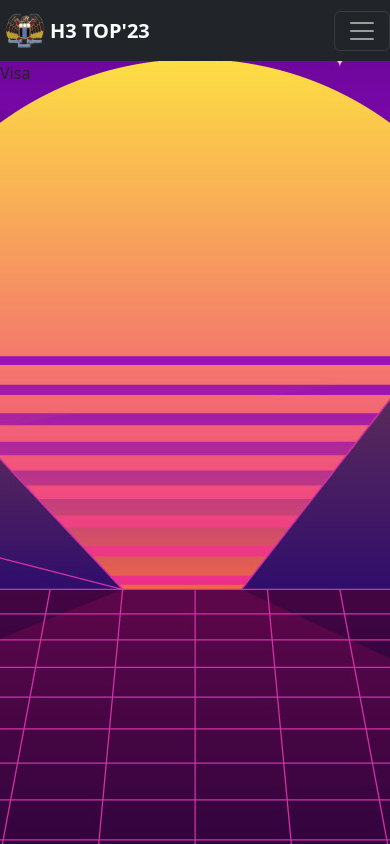
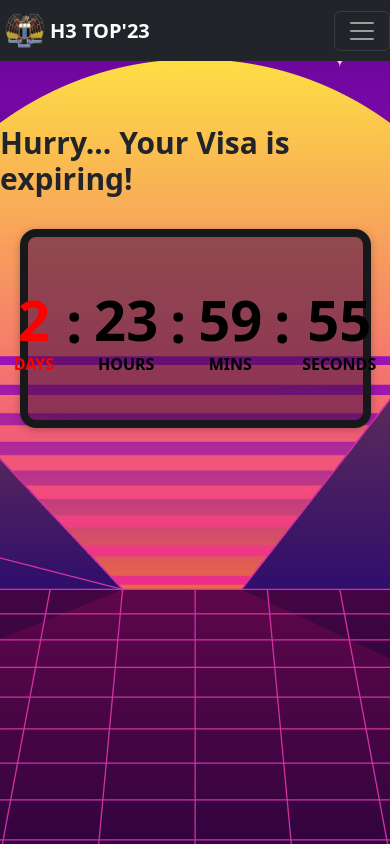
Before and after one commit to iujinwee/H3TOPWebsite, a React (Create React App) app: page /visa in a window 390 px wide. Built offline with nearby package versions, Linux system fonts and the light colour scheme.

Commit message:
Visa Page

```diff
--- a/src/component/Animation/Fade.js
+++ b/src/component/Animation/Fade.js
@@ -101,7 +101,6 @@ const Fade = (props) => {
 
         default:
             return defaultVariant;
-            break;
     }
 }
 
--- a/src/component/UI/Characters/CharacterCard.js
+++ b/src/component/UI/Characters/CharacterCard.js
@@ -1,10 +1,7 @@
 import {React, useState} from 'react';
-import { Card, Container } from 'react-bootstrap';
+import { Container } from 'react-bootstrap';
 import ReactCardFlip from 'react-card-flip';
-import { ogcard } from '../../../Content';
 import Fade from '../../Animation/Fade';
-
-import classes from './CharacterCard.module.css';
 
 const CharacterCard = (props) => {
   const [hover, setHovering] = useState(false);
@@ -31,12 +28,12 @@ const CharacterCard = (props) => {
 
         <ReactCardFlip isFlipped={hover} flipDirection="horizontal">
           {/* Front of Card */}
-          <img className='rounded-3xl h-96 w-60 m-auto' src={props.image} onMouseMove={onHoverHandler}/>
+          <img className='rounded-3xl h-96 w-60 m-auto' src={props.image} onMouseMove={onHoverHandler} alt={props.name}/>
 
           {/* Back of Card */}
             <Container className='flex flex-col object-contain m-auto p-0'>
               <figure className='relative h-96 w-60 m-auto'>
-                <img className='rounded-3xl' src={props.image} onMouseLeave={onLeaveHandler}/>
+                <img className='rounded-3xl' src={props.image} onMouseLeave={onLeaveHandler} alt={props.name}/>
                 <figcaption className='absolute h-96 w-60 rounded-3xl top-0 mx-auto px-5 pt-40
                                        backdrop-blur-xl backdrop-opacity-90
                                      text-black text-2xl text-center font-bold'
--- /dev/null
+++ b/src/component/UI/Countdown/CountdownTimer.css
@@ -0,0 +1,119 @@
+.expired-notice {
+    text-align: center;
+    padding: 2rem;
+    border: 1px solid #ebebeb;
+    border-radius: 0.25rem;
+    margin: 0.5rem;
+  }
+
+  .expired-notice > span {
+    font-size: 2.5rem;
+    font-weight: bold;
+    color: red;
+  }
+
+  .expired-notice > p {
+    font-size: 1.5rem;
+  }
+
+  .show-counter {
+    padding: 0.5rem;
+  }
+
+  .show-counter .countdown-link {
+    display: flex;
+    flex-direction: row;
+    justify-content: center;
+    align-items: center;
+    font-weight: 900;
+    font-size: 4.5rem;;
+    line-height:2.75rem;
+    padding: 2rem;
+    border: 4px transparent #ebebeb;
+    border-radius: 0.25rem;
+    text-decoration: none;
+    color: #000;
+  }
+
+  .show-counter .countdown {
+    line-height: 3.25rem;
+    padding: 0 0.75rem 0 0.75rem;
+    align-items: center;
+    display: flex;
+    flex-direction: column;
+  }
+
+  .show-counter .countdown.danger {
+    color: #ff0000;
+  }
+
+  .show-counter .countdown > p {
+    margin: 0;
+  }
+
+  .show-counter .countdown > span {
+    text-transform: uppercase;
+    font-size: 2rem;
+    line-height: 0rem;
+    padding-top: 2.5rem;
+  }
+
+
+
+  @media screen and (max-width: 1000px){
+
+    .show-counter {
+      padding: 0.5rem;
+    }
+    .show-counter .countdown-link {
+      display: flex;
+      flex-direction: row;
+      justify-content: center;
+      align-items: center;
+      font-weight: 900;
+      font-size: 4.5rem;;
+      line-height:2.75rem;
+      padding: 1rem;
+      border: 4px transparent #ebebeb;
+      border-radius: 0.25rem;
+      text-decoration: none;
+      color: #000;
+    }
+
+    .show-counter .countdown > span {
+      text-transform: uppercase;
+      font-size: 1.25rem;
+      line-height: 0rem;
+      padding-top: 1.5rem;
+    }
+  }
+
+
+/* Phone */
+@media screen and (max-width: 640px){
+
+  .show-counter {
+    padding: 0.5rem;
+  }
+  .show-counter .countdown-link {
+    display: flex;
+    flex-direction: row;
+    justify-content: center;
+    align-items: center;
+    font-weight: 900;
+    font-size: 3.5rem;;
+    line-height:2.75rem;
+    padding: 1rem;
+    border: 4px transparent #ebebeb;
+    border-radius: 0.25rem;
+    text-decoration: none;
+    color: #000;
+  }
+
+  .show-counter .countdown > span {
+    text-transform: uppercase;
+    font-size: 1rem;
+    line-height: 0rem;
+    padding-top: 1.2rem;
+  }
+}
--- /dev/null
+++ b/src/component/UI/Countdown/CountdownTimer.js
@@ -0,0 +1,47 @@
+import React from 'react';
+import DateTimeDisplay from './DateTimeDisplay';
+import { useCountdown } from './useCountdown';
+
+const ExpiredNotice = () => {
+  return (
+    <div className="expired-notice">
+      <span>Expired!!!</span>
+      <p>Please select a future date and time.</p>
+    </div>
+  );
+};
+
+const ShowCounter = ({ days, hours, minutes, seconds }) => {
+  return (
+    <div className="show-counter">
+      <div className='countdown-link'>
+        <DateTimeDisplay value={days} type={'Days'} isDanger={days <= 3} />
+        <p>:</p>
+        <DateTimeDisplay value={hours} type={'Hours'} isDanger={false} />
+        <p>:</p>
+        <DateTimeDisplay value={minutes} type={'Mins'} isDanger={false} />
+        <p>:</p>
+        <DateTimeDisplay value={seconds} type={'Seconds'} isDanger={false} />
+      </div>
+    </div>
+  );
+};
+
+const CountdownTimer = ({ targetDate }) => {
+  const [days, hours, minutes, seconds] = useCountdown(targetDate);
+
+  if (days + hours + minutes + seconds <= 0) {
+    return <ExpiredNotice />;
+  } else {
+    return (
+      <ShowCounter
+        days={days}
+        hours={hours}
+        minutes={minutes}
+        seconds={seconds}
+      />
+    );
+  }
+};
+
+export default CountdownTimer;
--- /dev/null
+++ b/src/component/UI/Countdown/DateTimeDisplay.js
@@ -0,0 +1,12 @@
+import React from 'react';
+
+const DateTimeDisplay = ({ value, type, isDanger }) => {
+  return (
+    <div className={isDanger ? 'countdown danger' : 'countdown'}>
+      <p>{value}</p>
+      <span>{type}</span>
+    </div>
+  );
+};
+
+export default DateTimeDisplay;
--- /dev/null
+++ b/src/component/UI/Countdown/useCountdown.js
@@ -0,0 +1,33 @@
+import { useEffect, useState } from 'react';
+
+const useCountdown = (targetDate) => {
+  const countDownDate = new Date(targetDate).getTime();
+
+  const [countDown, setCountDown] = useState(
+    countDownDate - new Date().getTime()
+  );
+
+  useEffect(() => {
+    const interval = setInterval(() => {
+      setCountDown(countDownDate - new Date().getTime());
+    }, 1000);
+
+    return () => clearInterval(interval);
+  }, [countDownDate]);
+
+  return getReturnValues(countDown);
+};
+
+const getReturnValues = (countDown) => {
+  // calculate time left
+  const days = Math.floor(countDown / (1000 * 60 * 60 * 24));
+  const hours = Math.floor(
+    (countDown % (1000 * 60 * 60 * 24)) / (1000 * 60 * 60)
+  );
+  const minutes = Math.floor((countDown % (1000 * 60 * 60)) / (1000 * 60));
+  const seconds = Math.floor((countDown % (1000 * 60)) / 1000);
+
+  return [days, hours, minutes, seconds];
+};
+
+export {useCountdown};
--- a/src/containers/Visa.js
+++ b/src/containers/Visa.js
@@ -1,8 +1,39 @@
 import React from 'react'
+import Card from '../component/UI/Card/Card'
+import CountdownTimer from '../component/UI/Countdown/CountdownTimer'
+import {visa} from '../Content'
+
+import '../component/UI/Countdown/CountdownTimer.css';
 
 const Visa = (props) => {
+
+  const THREE_DAYS_IN_MS = 3 * 24 * 60 * 60 * 1000;
+  const NOW_IN_MS = new Date().getTime();
+
+  const dateTimeAfterThreeDays = NOW_IN_MS + THREE_DAYS_IN_MS;
+
   return (
-    <div id="visa">Visa</div>
+
+    <div>
+      <div
+        className='flex flex-auto justify-center align-middle
+                   pt-16 md:pt-20 lg:pt-20
+                   text-3xl font-extrabold
+                   md:text-4xl lg:text-5xl'>{visa.message}</div>
+
+      {/* // Control size of timer box */}
+      <div
+        id="visa"
+        className='pt-0 h-48 px-0
+                    md:h-20 md:px-20
+                    lg:pt-20 lg:h-96 lg:px-48'>
+        <Card
+          className="bg-contain border-zinc-900 border-8
+                    flex flex-auto justify-center align-middle">
+            <CountdownTimer targetDate={dateTimeAfterThreeDays}/>
+        </Card>
+      </div>
+    </div>
   )
 }
 
```
